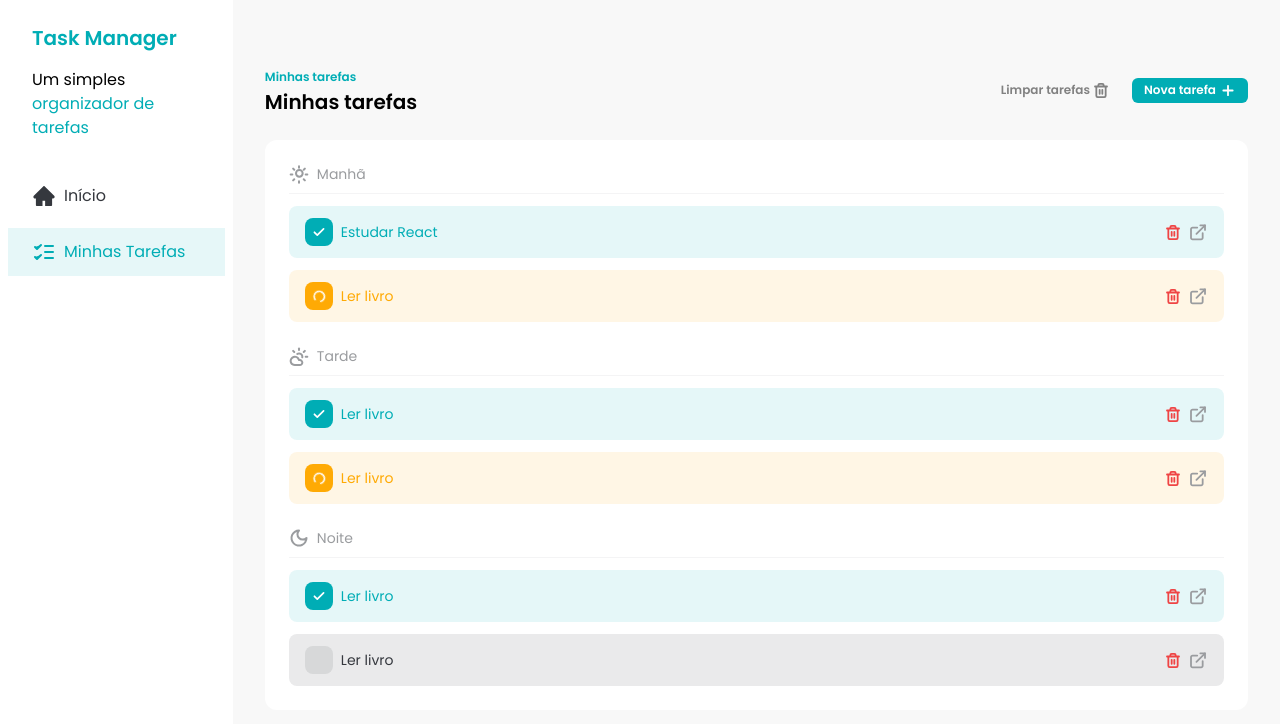
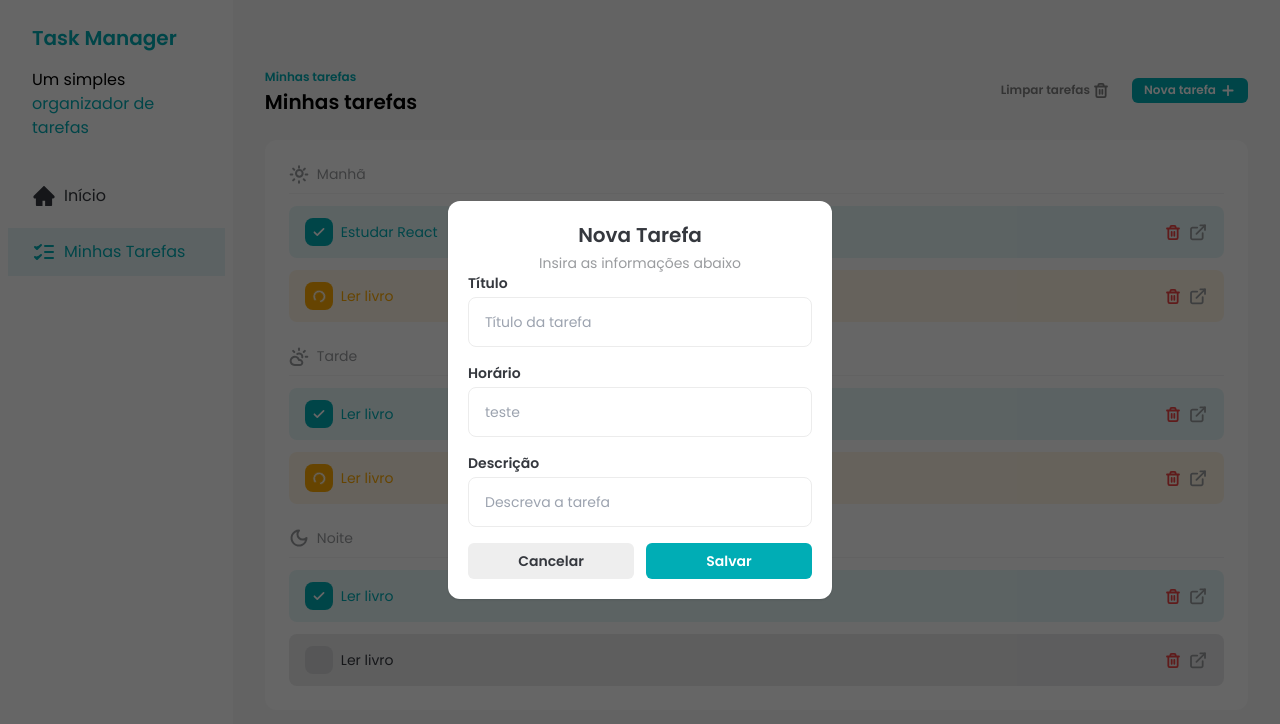
Before and after one commit to lucasbeniti/fsc-task-manager, a React (Vite) app: page / in a window 1280 px wide. Both pictures are taken after a click on the button "Nova tarefa". Shown: the top 724 px of the page. Built offline with nearby package versions, Linux system fonts and the light colour scheme.

Commit message:
feat: add Input component

```diff
--- /dev/null
+++ b/src/components/AddTaskDialog.jsx
@@ -0,0 +1,44 @@
+import { createPortal } from "react-dom";
+import Input from "./Input";
+import Button from "./Button";
+
+const AddTaskDialog = ({ isOpen, handleCloseDialogClick }) => {
+  if (!isOpen) {
+    return null;
+  }
+
+  return createPortal(
+    <div className="fixed bottom-0 left-0 right-0 top-0 z-50 flex h-screen w-screen items-center justify-center bg-black bg-opacity-60">
+      <div className="w-96 rounded-xl bg-white p-5 text-center shadow">
+        <h2 className="text-xl font-semibold text-[#35383E]">Nova Tarefa</h2>
+        <p className="mt-1 text-sm text-[#9A9C9F]">
+          Insira as informações abaixo
+        </p>
+
+        <div className="flex flex-col space-y-4">
+          <Input label="Título" placeholder="Título da tarefa" id="title" />
+          <Input label="  Horário" placeholder={"teste"} id="time" />
+          <Input
+            label="Descrição"
+            placeholder="Descreva a tarefa"
+            id="description"
+          />
+
+          <div className="flex items-center gap-3">
+            <Button
+              variant="secondary"
+              size="lg"
+              onClick={handleCloseDialogClick}
+            >
+              Cancelar
+            </Button>
+            <Button size="lg">Salvar</Button>
+          </div>
+        </div>
+      </div>
+    </div>,
+    document.body
+  );
+};
+
+export default AddTaskDialog;
--- a/src/components/Button.jsx
+++ b/src/components/Button.jsx
@@ -1,4 +1,4 @@
-const Button = ({ children, variant = "primary", ...rest }) => {
+const Button = ({ children, variant = "primary", size = "sm", ...rest }) => {
   const getVariantClasses = () => {
     if (variant === "primary") {
       return "bg-[#00ADB5] text-white";
@@ -6,10 +6,24 @@ const Button = ({ children, variant = "primary", ...rest }) => {
     if (variant === "ghost") {
       return "bg-transparent text-[#818181]";
     }
+    if (variant == "secondary") {
+      return "bg-[#EEEEEE] text-[#35383E]";
+    }
   };
+
+  const getSizesClasses = () => {
+    if (size === "sm") {
+      return "py-1 text-xs";
+    }
+
+    if (size === "lg") {
+      return "py-2 text-sm w-full justify-center";
+    }
+  };
+
   return (
     <button
-      className={`flex items-center gap-1 rounded-md px-3 py-1 text-xs font-semibold ${getVariantClasses()} transition-all hover:opacity-85`}
+      className={`flex items-center gap-1 rounded-md px-3 font-semibold ${getVariantClasses()} transition-all hover:opacity-85 ${getSizesClasses()}`}
       {...rest}
     >
       {children}
--- /dev/null
+++ b/src/components/Input.jsx
@@ -0,0 +1,15 @@
+const Input = ({ label, ...rest }) => {
+  return (
+    <div className="flex flex-col space-y-1 text-left">
+      <label htmlFor={rest.id} className="text-sm font-semibold text-[#35383E]">
+        {label}
+      </label>
+      <input
+        className="placehoder:text-[#9A9C9F] rounded-lg border border-solid border-[#ECECEC] px-4 py-3 outline-[#00ADB5] placeholder:text-sm"
+        {...rest}
+      />
+    </div>
+  );
+};
+
+export default Input;
--- a/src/components/Tasks.jsx
+++ b/src/components/Tasks.jsx
@@ -11,9 +11,11 @@ import { useState } from "react";
 import TASKS from "../constants/tasks";
 import TaskItem from "./TaskItem";
 import { toast } from "sonner";
+import AddTaskDialog from "./AddTaskDialog";
 
 const Tasks = () => {
   const [tasks, setTasks] = useState(TASKS);
+  const [isDialogOpen, setIsDialogOpen] = useState(false);
 
   const morningTasks = tasks.filter((task) => task.time == "morning");
   const afternoonTasks = tasks.filter((task) => task.time === "afternoon");
@@ -51,6 +53,14 @@ const Tasks = () => {
     toast.success("Todas as tarefas foram deletadas com sucesso!");
   };
 
+  const handleAddTaskClick = () => {
+    setIsDialogOpen(true);
+  };
+
+  const handleCloseDialogClick = () => {
+    setIsDialogOpen(false);
+  };
+
   return (
     <div className="w-full space-y-6 px-8 py-16">
       <div className="flex w-full justify-between">
@@ -66,10 +76,15 @@ const Tasks = () => {
             Limpar tarefas
             <TrashIcon />
           </Button>
-          <Button variant={"primary"}>
+          <Button variant={"primary"} onClick={handleAddTaskClick}>
             Nova tarefa
             <AddIcon />
           </Button>
+
+          <AddTaskDialog
+            isOpen={isDialogOpen}
+            handleCloseDialogClick={handleCloseDialogClick}
+          />
         </div>
       </div>
 
```
